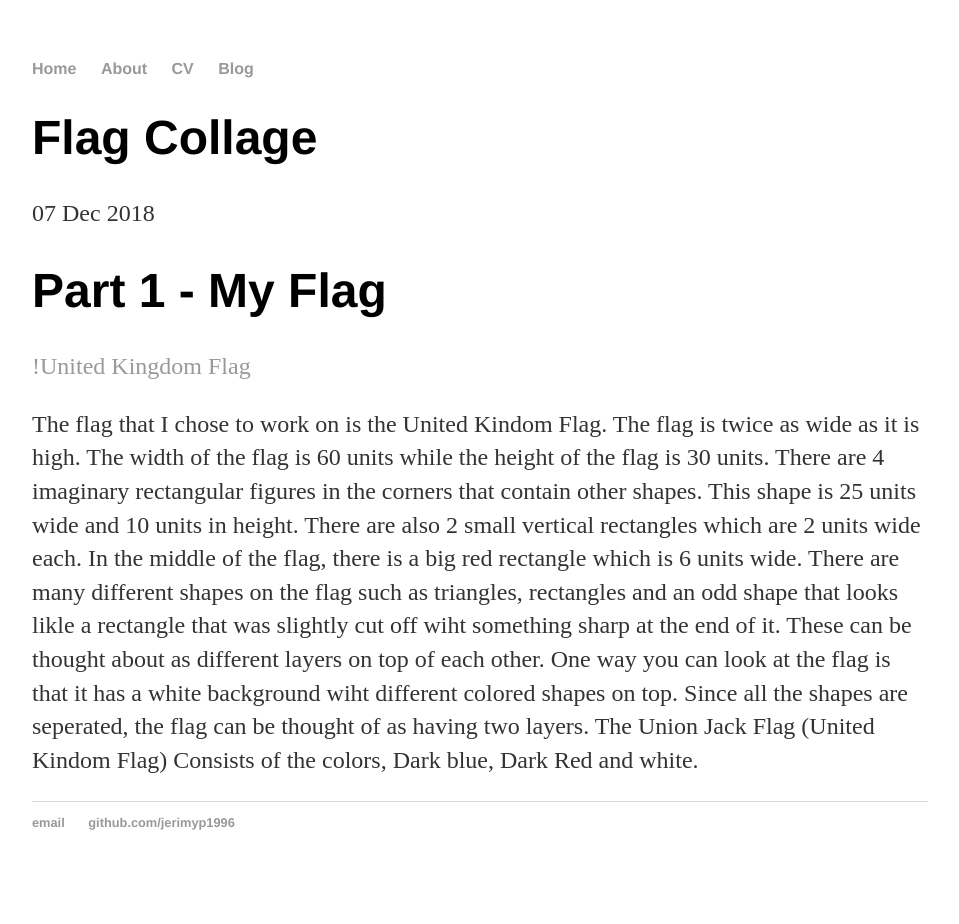
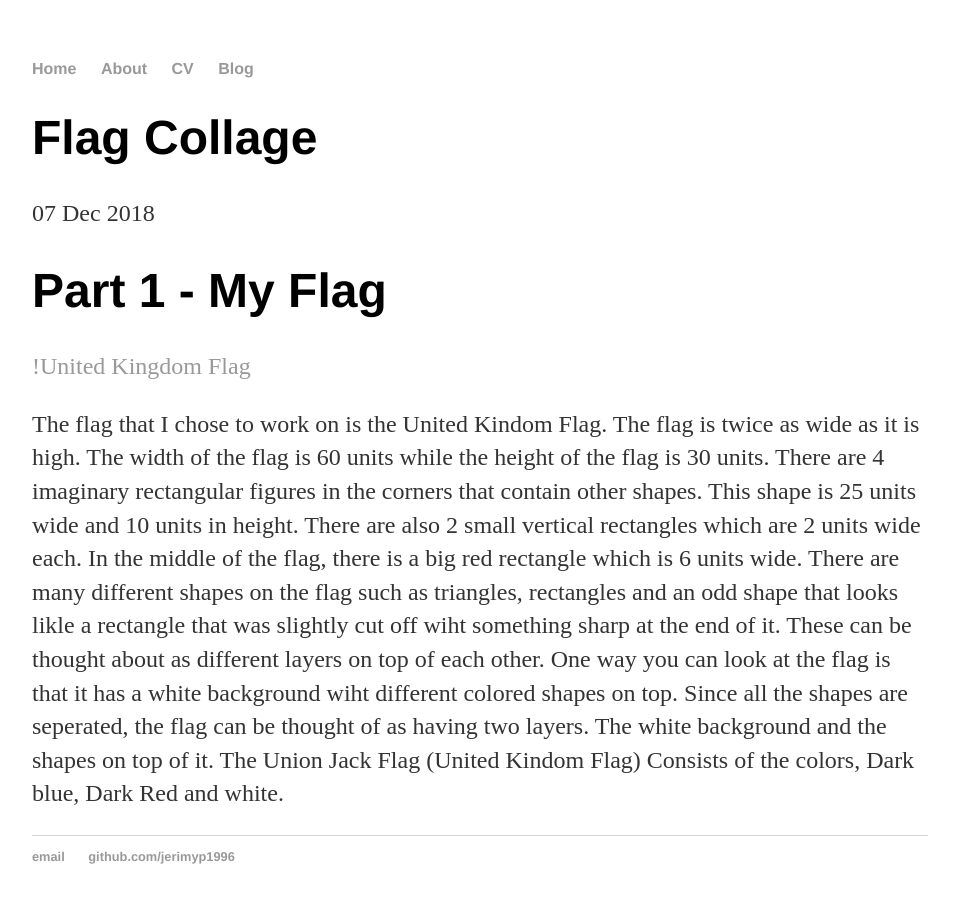
Before and after one commit to Jerimyp1996/Jerimyp1996.github.io, a Jekyll site: the page built from _posts/2018-12-07-weekly-reflection.md, in a window 1280 px wide. Shown: the whole page, without its empty margins (160-1119 px from the left). Built offline with Jekyll 4.4.1, drawn with Linux system fonts in a browser that asks for light colours; before the commit the page ends 900 px from its top, so only the background shows below that.

Commit message:
Update 2018-12-07-weekly-reflection.md

```diff
--- a/_posts/2018-12-07-weekly-reflection.md
+++ b/_posts/2018-12-07-weekly-reflection.md
@@ -9,4 +9,4 @@
 
 [!United Kingdom Flag](/images/United Kingdom Flag.png)
 
- The flag that I chose to work on is the United Kindom Flag. The flag is twice as wide as it is high. The width of the flag is 60 units while the height of the flag is 30 units. There are 4 imaginary rectangular figures in the corners that contain other shapes. This shape is 25 units wide and 10 units in height. There are also 2 small vertical rectangles which are 2 units wide each. In the middle of the flag, there is a big red rectangle which is 6 units wide. There are many different shapes on the flag such as triangles, rectangles and an odd shape that looks likle a rectangle that was slightly cut off wiht something sharp at the end of it. These can be thought about as different layers on top of each other. One way you can look at the flag is that it has a white background wiht different colored shapes on top. Since all the shapes are seperated, the flag can be thought of as having two layers. The Union Jack Flag (United Kindom Flag) Consists of the colors, Dark blue, Dark Red and white.
+ The flag that I chose to work on is the United Kindom Flag. The flag is twice as wide as it is high. The width of the flag is 60 units while the height of the flag is 30 units. There are 4 imaginary rectangular figures in the corners that contain other shapes. This shape is 25 units wide and 10 units in height. There are also 2 small vertical rectangles which are 2 units wide each. In the middle of the flag, there is a big red rectangle which is 6 units wide. There are many different shapes on the flag such as triangles, rectangles and an odd shape that looks likle a rectangle that was slightly cut off wiht something sharp at the end of it. These can be thought about as different layers on top of each other. One way you can look at the flag is that it has a white background wiht different colored shapes on top. Since all the shapes are seperated, the flag can be thought of as having two layers. The white background and the shapes on top of it. The Union Jack Flag (United Kindom Flag) Consists of the colors, Dark blue, Dark Red and white.
```
